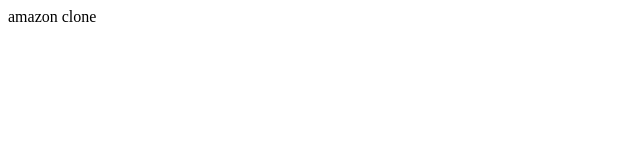
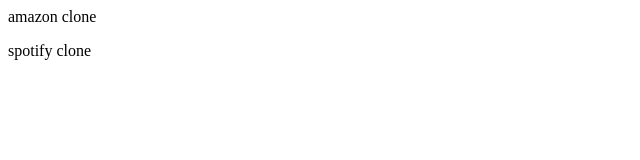
Before and after one commit to mrbr2024/amazon-clone, a plain HTML site: page index.html in a window 1280 px wide. Shown: the full height of the page, 0-640 px from the left. Drawn offline with Linux system fonts and the light colour scheme.

Commit message:
adding paragraph in html file

```diff
--- a/index.html
+++ b/index.html
@@ -1 +1,2 @@
 <P>amazon clone<p>
+<p>spotify clone</p>
```
